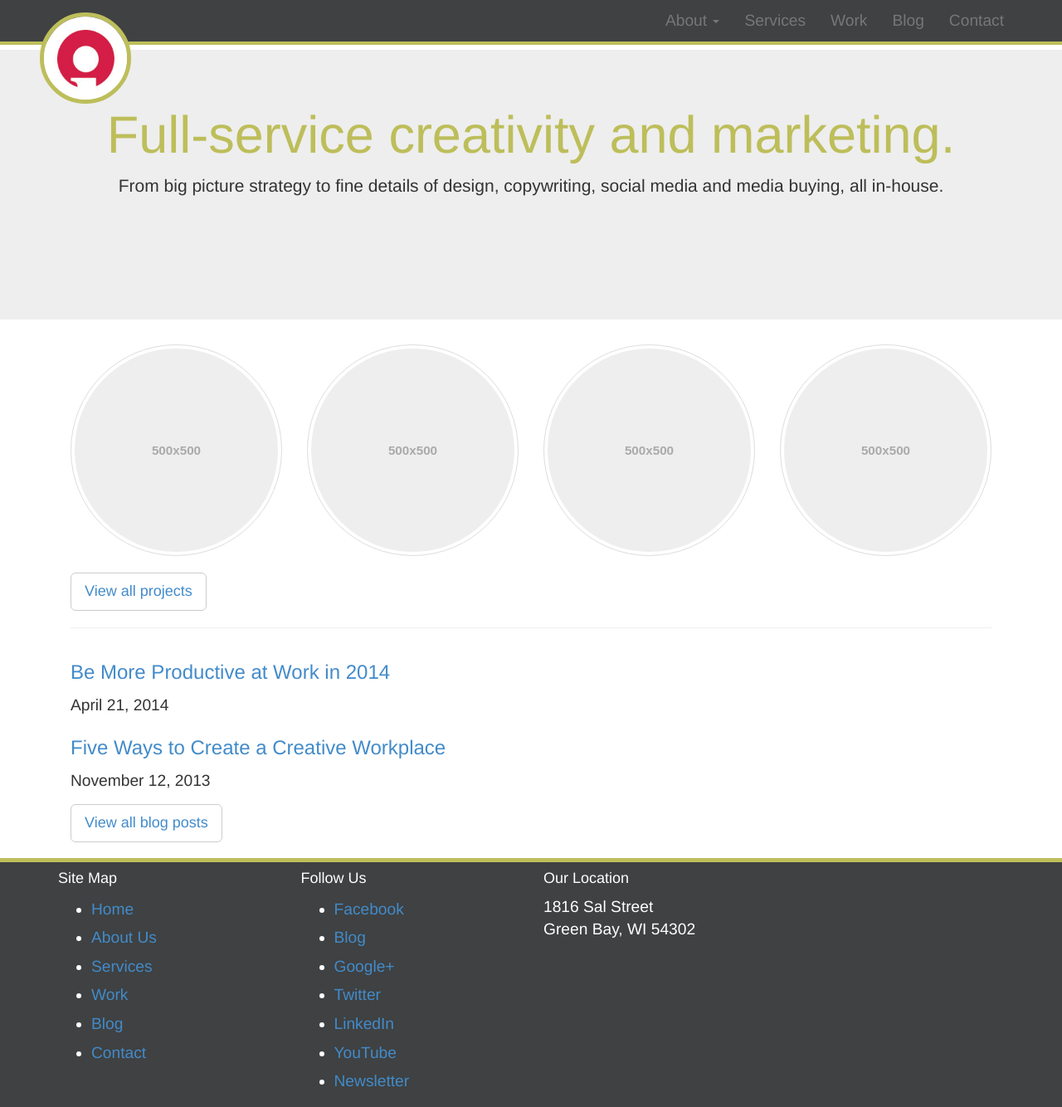
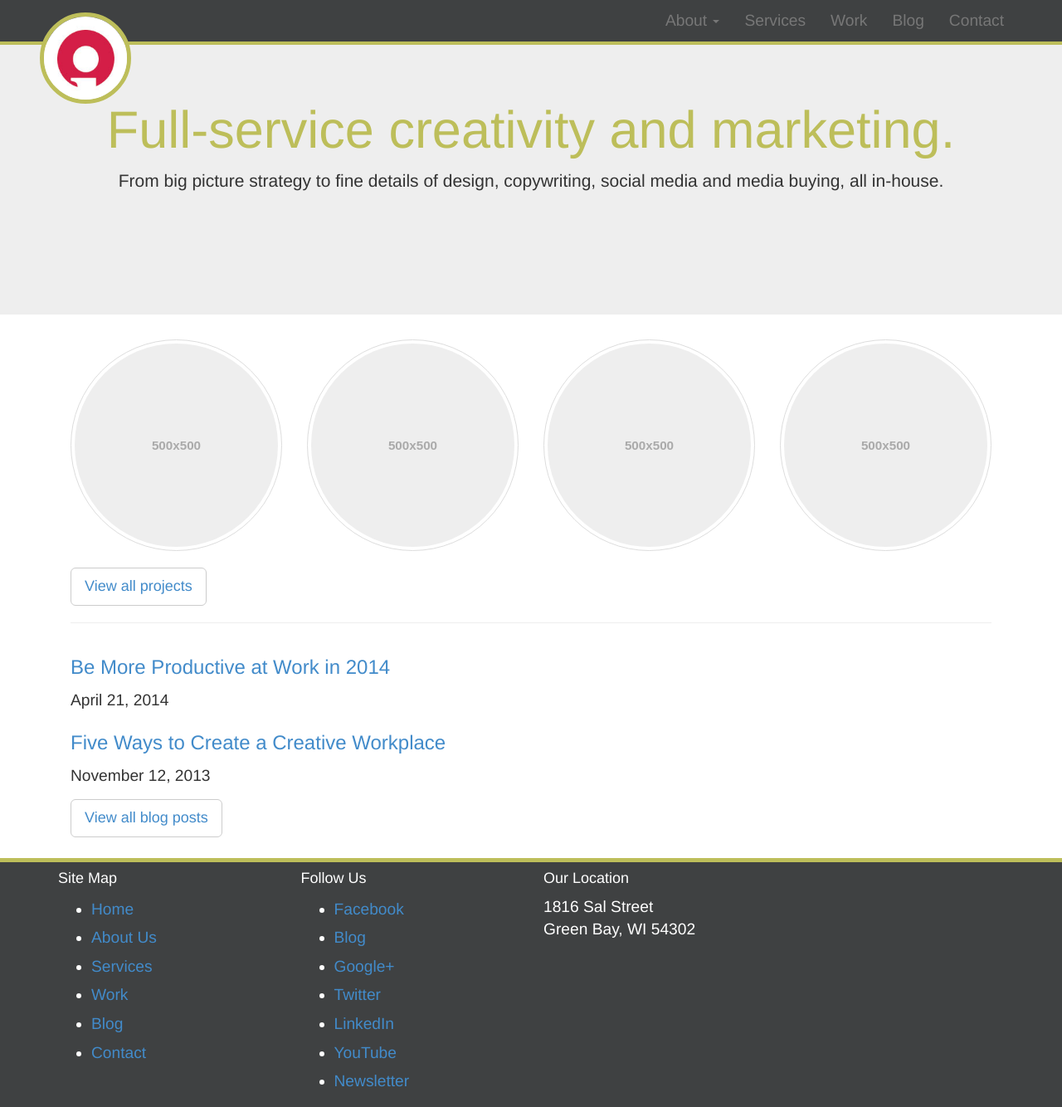
Before and after one commit to insight-creative/insight-creative.github.io, a Jekyll site: the page built from index.html, in a window 1280 px wide and 1334 px high. Shown: the whole window at 83% size. Built offline with Jekyll 4.4.1, drawn with Linux system fonts in a browser that asks for light colours; nearby versions of some CDN libraries; Markdown is read by kramdown in place of the engine named in the settings.

Commit message:
Minor style changes.

```diff
--- a/css/main.css
+++ b/css/main.css
@@ -6,7 +6,7 @@
 	font-size: 100%;
 }
 body {
-	padding-top: 60px;
+	padding-top: 54px;
 	font-size: 1.2em;
 	line-height: 1.8em;
 }
@@ -85,7 +85,10 @@
 /* Sticky Footer */
 html, body {height: 100%;}
 
-#wrap {min-height: 100%;}
+#wrap {
+	min-height: 100%;
+	padding-bottom: 25px;
+}
 
 #main {overflow:auto;
 	padding-bottom: 300px;}  /* must be same height as the footer */
```
